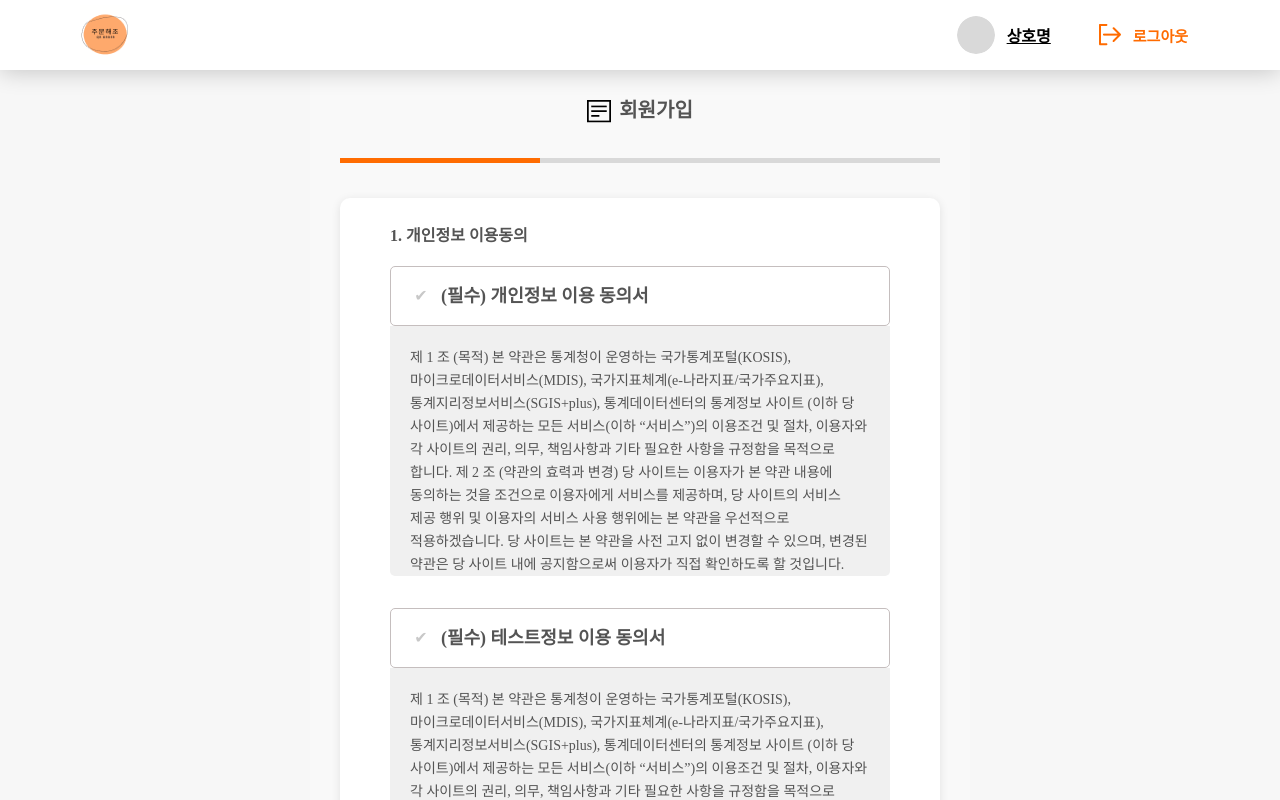
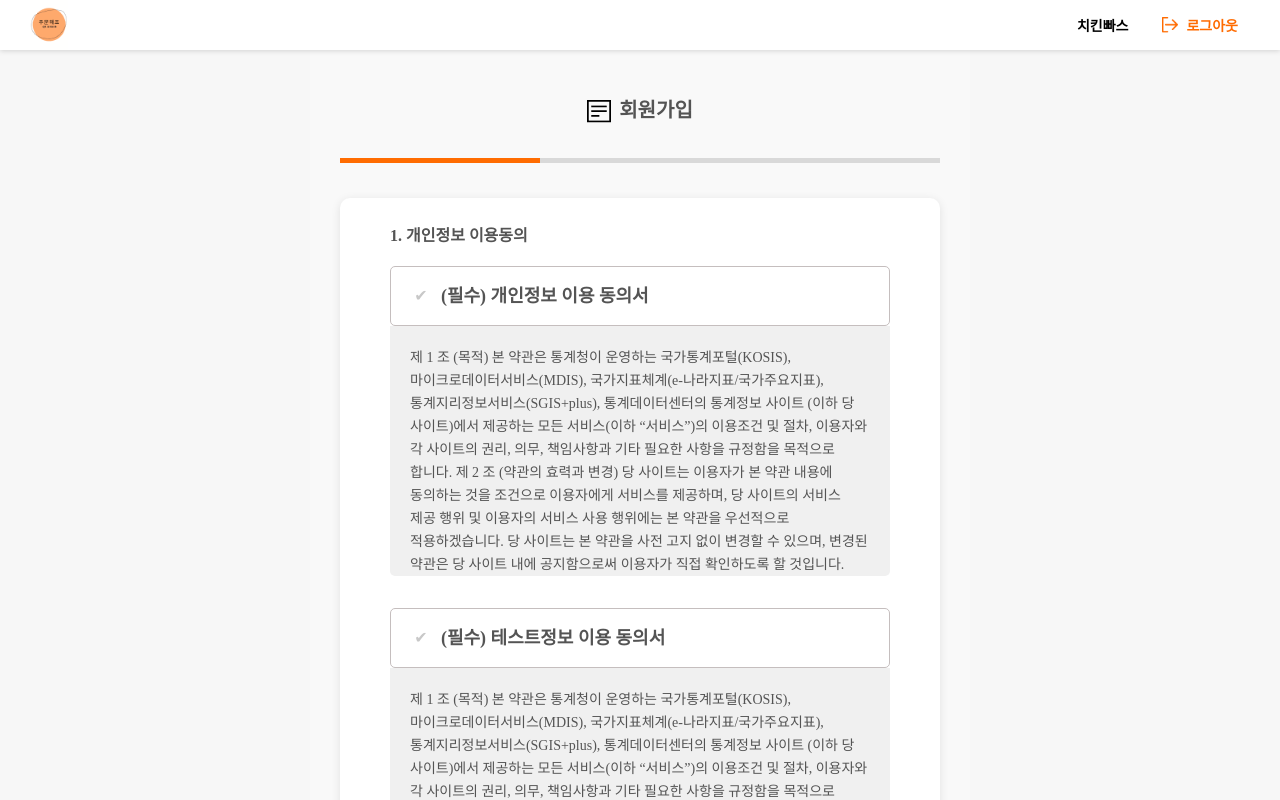
Before and after one commit to codestates-seb/seb40_main_021, a React (Create React App) app in the folder client/: page / in a window 1280 px wide. Shown: the top 800 px of the page. Built offline with nearby package versions, Linux system fonts and the light colour scheme; a web font is replaced by a local one.

Commit message:
💄 Style: Gnb/button/header/input 컴포넌트 UI 수정

```diff
--- a/client/src/components/AdminComponents/StoreInfo/Buttons.js
+++ b/client/src/components/AdminComponents/StoreInfo/Buttons.js
@@ -4,27 +4,33 @@ import { useSelector, useDispatch } from 'react-redux';
 
 const BtnWrap = styled.div`
    display: flex;
-   width: 95%;
-   justify-content: end;
-   margin-top: 20px;
+   /* width: 95%; */
+   /* justify-content: end; */
+   align-self: flex-end;
+   margin: 20px 10px 0 0;
    @media screen and (max-width: 700px) {
-      margin-top: 0px;
+      margin-top: 40px;
       width: 100%;
    }
 `;
-const WhiteBtn = styled.button`
+export const WhiteBtn = styled.button`
    width: 120px;
    align-items: center;
    padding: 12px 0px;
    cursor: pointer;
    border-radius: 10px;
-   border: 2px solid #ff6c01;
-   background-color: white;
+   /* border: 2px solid #ff6c01; */
+   background-color: #687479;
+   color: white;
    font-size: 15px;
    font-weight: 700;
    margin-right: 10px;
+   box-shadow: 0 2px 3px rgb(0 0 0 / 15%);
+   &:hover {
+      background-color: #313e46;
+   }
    @media screen and (max-width: 700px) {
-      width: 50%;
+      /* width: 50%; */
    }
 `;
 const OrangeBtn = styled.button`
@@ -32,14 +38,18 @@ const OrangeBtn = styled.button`
    height: 47px;
    align-items: center;
    padding: 12px 0px;
-   border: 2px solid #ff6c01;
+   /* border: 2px solid #ff6c01; */
    cursor: pointer;
    color: white;
    border-radius: 10px;
    border: none;
-   background-color: #ff6c01;
+   background-color: #687479;
    font-size: 15px;
    font-weight: 700;
+   box-shadow: 0 2px 3px rgb(0 0 0 / 15%);
+   &:hover {
+      background-color: #313e46;
+   }
    @media screen and (max-width: 700px) {
       width: 50%;
    }
--- a/client/src/components/Input.js
+++ b/client/src/components/Input.js
@@ -30,18 +30,18 @@ const InputBox = styled.input`
    }
    background: #f4f4f4;
    border: none;
-   border-bottom: 3px solid #b6b6b6;
+   border-bottom: 2px solid #b6b6b6;
 
    &[type='password'] {
       background: #f4f4f4;
       border: none;
-      border-bottom: 3px solid #666666;
+      border-bottom: 2px solid #666666;
    }
 
    ${p =>
       p.active &&
       css`
-         border-bottom: 3px solid #ff6b00;
+         border-bottom: 2px solid #ff6b00;
       `}
 
    /* :active {
--- a/client/src/components/Menu/ButtonWrap.js
+++ b/client/src/components/Menu/ButtonWrap.js
@@ -1,11 +1,14 @@
 import styled from 'styled-components';
+import { WhiteBtn } from '../AdminComponents/StoreInfo/Buttons';
 
 const BtnWrap = styled.div`
-   margin-left: auto;
+   align-self: flex-end;
+   margin: 20px 10px 0 0;
+   /* margin-left: auto;
    display: block;
    position: absolute;
    bottom: -68px;
-   right: 0px;
+   right: 0px; */
    @media screen and (max-width: 700px) {
       background-color: white;
       box-sizing: border-box;
@@ -18,45 +21,56 @@ const BtnWrap = styled.div`
       display: flex;
    }
 `;
-const WhiteBtn = styled.button`
-   width: 120px;
-   align-items: center;
-   padding: 12px 0px;
-   cursor: pointer;
-   border-radius: 10px;
-   border: 2px solid #ff6c01;
-   background-color: white;
-   font-size: 15px;
-   font-weight: 700;
-   margin-right: 10px;
-   filter: drop-shadow(0px 4px 10px rgba(0, 0, 0, 0.1));
-   @media screen and (max-width: 700px) {
-      width: 50%;
-   }
-`;
-const OrangeBtn = styled.button`
-   filter: drop-shadow(0px 4px 10px rgba(0, 0, 0, 0.1));
-   width: 120px;
-   height: 47px;
-   align-items: center;
-   padding: 12px 0px;
-   border: 2px solid #ff6c01;
-   cursor: pointer;
-   color: white;
-   border-radius: 10px;
-   border: none;
-   background-color: #ff6c01;
-   font-size: 15px;
-   font-weight: 700;
-   @media screen and (max-width: 700px) {
-      width: 50%;
-   }
-`;
-const ButtonWrap = ({ name, save }) => {
+// const WhiteBtn = styled.button`
+//    width: 120px;
+//    align-items: center;
+//    padding: 12px 0px;
+//    cursor: pointer;
+//    border-radius: 10px;
+//    /* border: 2px solid #ff6c01; */
+//    background-color: #687479;
+//    color: white;
+//    font-size: 15px;
+//    font-weight: 700;
+//    margin-right: 10px;
+//    /* filter: drop-shadow(0px 4px 10px rgba(0, 0, 0, 0.1)); */
+//    box-shadow: 0 2px 3px rgb(0 0 0 / 15%);
+//    &:hover {
+//       background-color: #313e46;
+//    }
+//    @media screen and (max-width: 700px) {
+//       width: 50%;
+//    }
+// `;
+// const OrangeBtn = styled.button`
+//    /* filter: drop-shadow(0px 4px 10px rgba(0, 0, 0, 0.1)); */
+//    box-shadow: 0 2px 3px rgb(0 0 0 / 15%);
+//    width: 120px;
+//    height: 47px;
+//    align-items: center;
+//    padding: 12px 0px;
+//    border: 2px solid #ff6c01;
+//    cursor: pointer;
+//    color: white;
+//    border-radius: 10px;
+//    border: none;
+//    background-color: #687479;
+//    font-size: 15px;
+//    font-weight: 700;
+//    &:hover {
+//       background-color: #313e46;
+//    }
+//    @media screen and (max-width: 700px) {
+//       width: 50%;
+//    }
+// `;
+const ButtonWrap = () => {
    return (
       <BtnWrap>
          <WhiteBtn>미리보기</WhiteBtn>
-         <OrangeBtn onClick={save}>{name}</OrangeBtn>
+         <WhiteBtn>메뉴판 수정</WhiteBtn>
+         {/* <WhiteBtn>미리보기</WhiteBtn> */}
+         {/* <OrangeBtn onClick={save}>{name}</OrangeBtn> */}
       </BtnWrap>
    );
 };
--- a/client/src/components/common/Gnb.js
+++ b/client/src/components/common/Gnb.js
@@ -1,5 +1,5 @@
 import { useDispatch, useSelector } from 'react-redux';
-import { NavLink } from 'react-router-dom';
+import { Link, NavLink } from 'react-router-dom';
 import BellIcon from './../../assets/img/bell_icon.png';
 import { gnbToggleOpen } from '../../redux/action/action';
 import IconClose from './../../assets/img/icon_close_white.png';
@@ -16,7 +16,7 @@ const Gnb = () => {
          </S.CloseBtn>
          <S.GnbList>
             <S.TopLi>
-               <NavLink onClick={() => dispatch(gnbToggleOpen(false))} to="/user/">
+               <Link onClick={() => dispatch(gnbToggleOpen(false))} to="/user/">
                   <div>
                      <S.Bell bell>
                         <span>1</span>
@@ -24,7 +24,7 @@ const Gnb = () => {
                      </S.Bell>
                      매장알람
                   </div>
-               </NavLink>
+               </Link>
             </S.TopLi>
             <S.Li>
                <NavLink onClick={() => dispatch(gnbToggleOpen(false))} to="table">
--- a/client/src/components/common/Gnb.style.js
+++ b/client/src/components/common/Gnb.style.js
@@ -9,13 +9,13 @@ import IconQR from './../../assets/img/icon_QR.png';
 import IconQRActive from './../../assets/img/icon_qr_active.png';
 
 export const GnbContainer = styled.div`
-   position: absolute;
-   top: 70px;
+   position: fixed;
+   top: 50px;
    left: 0;
-   width: 300px;
-   height: calc(100vh - 70px);
+   width: 250px;
+   height: calc(100vh - 50px);
    background-color: #313e46;
-   @media screen and (max-width: 700px) {
+   @media screen and (max-width: 900px) {
       height: 100vh;
       z-index: 11;
       width: 100%;
--- a/client/src/components/common/GnbLayout.js
+++ b/client/src/components/common/GnbLayout.js
@@ -4,13 +4,13 @@ import Gnb from './Gnb';
 
 const Container = styled.div`
    width: 100%;
-   height: 100vh;
+   min-height: calc(100vh - 50px);
    @media screen and (max-width: 700px) {
       width: 100%;
-      padding-top: 50px;
+      margin-top: 50px;
    }
    display: flex;
-   padding-top: 70px;
+   margin-top: 50px;
 `;
 
 const GnbLayout = () => {
--- a/client/src/components/common/Header.js
+++ b/client/src/components/common/Header.js
@@ -1,6 +1,5 @@
 import { Link } from 'react-router-dom';
 import Logo from './../../assets/img/logo.png';
-import UserExImg from './../../assets/img/user_ex_img.png';
 import IconSignout from './../../assets/img/icon_signout.png';
 import IconList from './../../assets/img/icon_list.png';
 import * as S from './Header.style';
@@ -13,25 +12,23 @@ const Header = () => {
 
    return (
       <S.HeaderWrap>
-         <S.Inside>
+         <Link className="logo" to="/">
             <S.LogoImg src={Logo} alt="주문해조 logo" />
+         </Link>
          <S.IconBtn onClick={() => dispatch(gnbToggleOpen(true))}>
             <S.MListIcon src={IconList} alt="리스트" />
             <span>알람</span>
          </S.IconBtn>
-            <S.PageName>테이블 목록</S.PageName>
+         {/* <S.PageName>테이블 목록</S.PageName> */}
          <S.ButtonWrap>
             {isLogin ? (
                <>
                   <S.LineBtnUser>
-                        {' '}
-                        <Link to="/">
-                           <img src={UserExImg} alt="username" />
-                           <span>상호명</span>
+                     <Link to="/user/store">
+                        <span>치킨빠스</span>
                      </Link>
                   </S.LineBtnUser>
                   <S.LineBtnUserNoUnder>
-                        {' '}
                      <Link to="/">
                         <img src={IconSignout} alt="sign out" />
                         로그아웃
@@ -41,17 +38,14 @@ const Header = () => {
             ) : (
                <>
                   <S.LineBtn>
-                        {' '}
                      <Link to="/">로그인</Link>
                   </S.LineBtn>
                   <S.Button>
-                        {' '}
                      <Link to="/">회원가입</Link>
                   </S.Button>
                </>
             )}
          </S.ButtonWrap>
-         </S.Inside>
       </S.HeaderWrap>
    );
 };
--- a/client/src/components/common/Header.style.js
+++ b/client/src/components/common/Header.style.js
@@ -1,39 +1,48 @@
 import styled from 'styled-components';
 
-export const HeaderWrap = styled.div`
+export const HeaderWrap = styled.header`
    position: fixed;
    z-index: 10;
    top: 0;
    left: 0;
    width: 100%;
-   height: 70px;
+   height: 50px;
+   padding: 0 30px;
+   display: flex;
+   justify-content: space-between;
+   align-items: center;
    background-color: white;
-   box-shadow: 0px 2px 23px rgba(0, 0, 0, 0.2);
+   box-shadow: 0px 1px 5px rgba(0, 0, 0, 0.15);
 
-   @media screen and (max-width: 700px) {
+   @media screen and (max-width: 900px) {
+      /* justify-content: flex-start; */
       height: 50px;
+      padding: 0 15px;
       box-shadow: 0px 4px 4px rgba(0, 0, 0, 0.1);
+      .logo {
+         display: none;
+      }
    }
 `;
 
-export const Inside = styled.div`
-   height: 70px;
-   padding: 0 80px;
-   display: flex;
-   justify-content: space-between;
-   align-items: center;
-   @media screen and (max-width: 700px) {
-      height: 50px;
-      padding: 0 15px;
-   }
-`;
+// export const Inside = styled.div`
+//    height: 70px;
+//    padding: 0 80px;
+//    display: flex;
+//    justify-content: space-between;
+//    align-items: center;
+//    @media screen and (max-width: 700px) {
+//       height: 50px;
+//       padding: 0 15px;
+//    }
+// `;
 export const ButtonWrap = styled.div`
    display: flex;
 `;
 export const LogoImg = styled.img`
-   width: 50px;
-   height: 60px;
-   @media screen and (max-width: 700px) {
+   width: auto;
+   height: 50px;
+   @media screen and (max-width: 900px) {
       display: none;
    }
 `;
@@ -44,6 +53,7 @@ export const IconBtn = styled.button`
    border: none;
    background-color: transparent;
    position: relative;
+
    & span {
       font-size: 0;
       width: 8px;
@@ -54,7 +64,7 @@ export const IconBtn = styled.button`
       right: -2px;
       background-color: #ff5252;
    }
-   @media screen and (max-width: 700px) {
+   @media screen and (max-width: 900px) {
       display: block;
    }
 `;
@@ -66,7 +76,7 @@ export const PageName = styled.p`
    font-size: 16px;
    font-weight: 700;
    transform: translate(-50%, -50%);
-   @media screen and (max-width: 700px) {
+   @media screen and (max-width: 900px) {
       display: block;
    }
 `;
@@ -86,7 +96,7 @@ export const Button = styled.button`
       font-size: 16px;
       transition: 0.3s;
       text-decoration: none;
-      @media screen and (max-width: 700px) {
+      @media screen and (max-width: 900px) {
          font-size: 14px;
       }
    }
@@ -107,7 +117,7 @@ export const LineBtn = styled.button`
       font-size: 16px;
       transition: 0.3s;
       text-decoration: none;
-      @media screen and (max-width: 700px) {
+      @media screen and (max-width: 900px) {
          font-size: 14px;
       }
    }
@@ -120,27 +130,27 @@ export const LineBtn = styled.button`
 `;
 export const LineBtnUser = styled.button`
    & a {
-      text-decoration: underline;
+      text-decoration: none;
       height: 33px;
       border-radius: 20px;
       padding: 6px 12px;
       cursor: pointer;
       background-color: white;
       border: none;
-      margin-right: 24px;
-      font-size: 16px;
-      transition: 0.3s;
+      margin-right: 10px;
+      font-size: 14px;
+      /* transition: 0.3s; */
       display: flex;
       align-items: center;
       color: black;
       font-weight: 700;
-      @media screen and (max-width: 700px) {
+      @media screen and (max-width: 900px) {
          margin: 0;
          padding: 0;
       }
       & span {
-         @media screen and (max-width: 700px) {
-            display: none;
+         @media screen and (max-width: 900px) {
+            /* display: none; */
          }
       }
    }
@@ -154,7 +164,7 @@ export const LineBtnUser = styled.button`
       height: 38px;
       width: 38px;
       overflow: hidden;
-      @media screen and (max-width: 700px) {
+      @media screen and (max-width: 900px) {
          margin: 0;
          height: 30px;
          width: 30px;
@@ -170,7 +180,7 @@ export const LineBtnUserNoUnder = styled.button`
       cursor: pointer;
       background-color: white;
       border: none;
-      font-size: 15px;
+      font-size: 14px;
       transition: 0.3s;
       display: flex;
       align-items: center;
@@ -182,11 +192,11 @@ export const LineBtnUserNoUnder = styled.button`
    border: none;
 
    & img {
-      margin-right: 12px;
+      margin-right: 8px;
       height: auto;
-      width: 20;
+      width: 16px;
    }
-   @media screen and (max-width: 700px) {
+   @media screen and (max-width: 900px) {
       display: none;
    }
 `;
```
Lines whose indentation alone changed are shown as unchanged.
